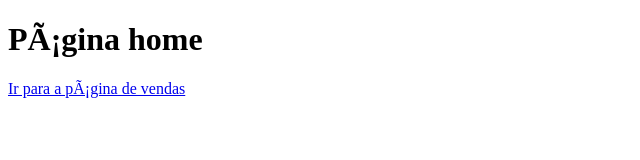
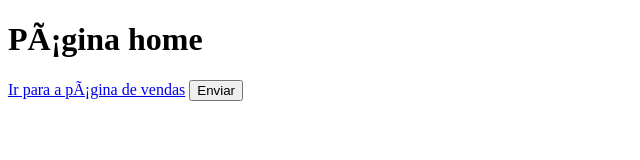
Before and after one commit to antoniorizerio/aulagithub, a plain HTML site: page index.html in a window 1280 px wide. Shown: the whole page, without its empty margins (0-640 px from the left). Drawn offline with Linux system fonts and the light colour scheme.

Commit message:
Update index.html
Alterando para testes dentro do GitHub

```diff
--- a/index.html
+++ b/index.html
@@ -4,10 +4,11 @@
 	<meta charset="ISO-8859-1">
 	<meta http-equiv="X-UA-Compatible" content="IE=edge">
 	<meta name="viweport" content="width=device-width, initial-scale">
-	<title>Insert title here teste</title>
+	<title>Insert title here teste fff</title>
 </head>
 <body>
 	<h1>Página home</h1>
 	<a href="vendas.html" > Ir para a página de vendas</a>
+	<button>Enviar</button>
 </body>
 </html>
```
